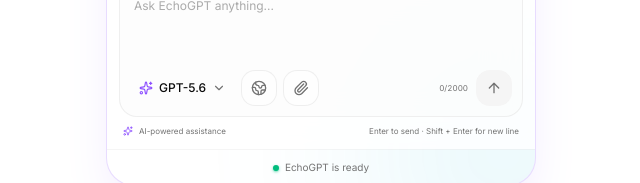
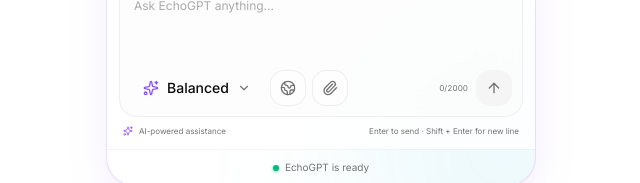
Before and after one commit to ahanafintesher/echogpt-frontend, a Next.js app: page /extension in a window 1280 px wide. Shown: the part 554-737 px from the top of the page, without its empty margins (319-959 px from the left). Built offline with nearby package versions, Linux system fonts and the light colour scheme.

Commit message:
production issue solved

```diff
--- a/src/app/components/chat/MessageInput.tsx
+++ b/src/app/components/chat/MessageInput.tsx
@@ -28,8 +28,7 @@
   TooltipTrigger,
 } from "@/components/ui/tooltip";
 
-import ModelSelector from "../extensions/ModelSelector";
-
+import ModelSelector, { type ChatModel } from "./ModelSelector";
 export interface Attachment {
   id: string;
   file: File;
--- a/src/app/components/chat/ModelSelector.tsx
+++ b/src/app/components/chat/ModelSelector.tsx
@@ -1,5 +1,6 @@
 "use client";
 
+import { useState } from "react";
 import { Check, ChevronDown, Sparkles } from "lucide-react";
 
 import { Button } from "@/components/ui/button";
@@ -12,51 +13,110 @@
   DropdownMenuTrigger,
 } from "@/components/ui/dropdown-menu";
 
-const models = [
+export type ChatModel =
+  | "gpt-5.6"
+  | "gpt-5.6-fast"
+  | "claude"
+  | "gemini";
+
+interface Model {
+  id: ChatModel;
+  name: string;
+  description: string;
+  iconClass: string;
+}
+
+const models: Model[] = [
   {
-    name: "EchoGPT Pro",
-    description: "Best for complex tasks",
+    id: "gpt-5.6",
+    name: "GPT-5.6",
+    description: "Advanced & balanced",
+    iconClass: "text-violet-500",
   },
   {
-    name: "EchoGPT Fast",
+    id: "gpt-5.6-fast",
+    name: "GPT-5.6 Fast",
     description: "Fast responses",
+    iconClass: "text-cyan-500",
   },
   {
-    name: "EchoGPT Creative",
-    description: "Writing and creative work",
+    id: "claude",
+    name: "Claude",
+    description: "Thoughtful & capable",
+    iconClass: "text-orange-500",
+  },
+  {
+    id: "gemini",
+    name: "Gemini",
+    description: "Multimodal AI",
+    iconClass: "text-blue-500",
   },
 ];
 
-export default function ModelSelector() {
+interface ModelSelectorProps {
+  value?: ChatModel;
+  onChange?: (model: ChatModel) => void;
+}
+
+export default function ModelSelector({
+  value,
+  onChange,
+}: ModelSelectorProps) {
+  const [internalModel, setInternalModel] =
+    useState<ChatModel>("gpt-5.6");
+
+  const selectedId = value ?? internalModel;
+
+  const selectedModel =
+    models.find((model) => model.id === selectedId) ?? models[0];
+
+  const handleSelect = (model: ChatModel) => {
+    setInternalModel(model);
+    onChange?.(model);
+  };
+
   return (
     <DropdownMenu>
       <DropdownMenuTrigger asChild>
         <Button
           variant="ghost"
-          className="h-9 gap-2 px-2 font-medium"
+          className="h-9 gap-2 rounded-xl px-3"
         >
-          <Sparkles className="size-4" />
-          <span>EchoGPT Pro</span>
-          <ChevronDown className="size-4 text-muted-foreground" />
+          <Sparkles
+            className={`size-4 ${selectedModel.iconClass}`}
+          />
+
+          <span className="hidden text-sm font-medium sm:inline">
+            {selectedModel.name}
+          </span>
+
+          <ChevronDown className="size-3.5 text-muted-foreground" />
         </Button>
       </DropdownMenuTrigger>
 
-      <DropdownMenuContent align="start" className="w-64">
-        <DropdownMenuLabel>
-          Select model
+      <DropdownMenuContent
+        align="start"
+        className="w-64 rounded-xl p-1"
+      >
+        <DropdownMenuLabel className="px-3 py-2 text-xs text-muted-foreground">
+          Select AI Model
         </DropdownMenuLabel>
 
         <DropdownMenuSeparator />
 
         {models.map((model) => (
           <DropdownMenuItem
-            key={model.name}
-            className="flex items-start gap-3 py-3"
+            key={model.id}
+            onClick={() => handleSelect(model.id)}
+            className="cursor-pointer rounded-lg p-3"
           >
-            <Sparkles className="mt-0.5 size-4" />
+            <div className="flex w-full items-center gap-3">
+              <Sparkles
+                className={`size-4 shrink-0 ${model.iconClass}`}
+              />
 
-            <div className="flex flex-1 flex-col">
-              <span className="font-medium">
+              <div className="flex min-w-0 flex-1 flex-col">
+                <span className="text-sm font-medium">
                   {model.name}
                 </span>
 
@@ -65,9 +125,10 @@
                 </span>
               </div>
 
-            {model.name === "EchoGPT Pro" && (
-              <Check className="size-4" />
+              {selectedId === model.id && (
+                <Check className="size-4 text-violet-500" />
               )}
+            </div>
           </DropdownMenuItem>
         ))}
       </DropdownMenuContent>
--- a/src/app/components/extensions/ModelSelector.tsx
+++ b/src/app/components/extensions/ModelSelector.tsx
@@ -5,12 +5,13 @@
   Brain,
   Check,
   ChevronDown,
+  Code2,
+  Globe2,
+  PenLine,
   Sparkles,
-  Zap,
 } from "lucide-react";
 
 import { Button } from "@/components/ui/button";
-
 import {
   DropdownMenu,
   DropdownMenuContent,
@@ -20,14 +21,15 @@
   DropdownMenuTrigger,
 } from "@/components/ui/dropdown-menu";
 
-export type ChatModel =
-  | "gpt-5.6"
-  | "gpt-5.6-fast"
-  | "claude"
-  | "gemini";
+export type ExtensionModel =
+  | "balanced"
+  | "reasoning"
+  | "code"
+  | "creative"
+  | "web";
 
 interface Model {
-  id: ChatModel;
+  id: ExtensionModel;
   name: string;
   description: string;
   icon: typeof Sparkles;
@@ -36,38 +38,45 @@
 
 const models: Model[] = [
   {
-    id: "gpt-5.6",
-    name: "GPT-5.6",
-    description: "Advanced & balanced",
+    id: "balanced",
+    name: "Balanced",
+    description: "Everyday AI assistance",
     icon: Sparkles,
     iconClass: "text-violet-500",
   },
   {
-    id: "gpt-5.6-fast",
-    name: "GPT-5.6 Fast",
-    description: "Fast responses",
-    icon: Zap,
+    id: "reasoning",
+    name: "Deep Thinking",
+    description: "Complex reasoning and analysis",
+    icon: Brain,
+    iconClass: "text-blue-500",
+  },
+  {
+    id: "code",
+    name: "Code",
+    description: "Programming and debugging",
+    icon: Code2,
     iconClass: "text-cyan-500",
   },
   {
-    id: "claude",
-    name: "Claude",
-    description: "Thoughtful & capable",
-    icon: Brain,
-    iconClass: "text-orange-500",
+    id: "creative",
+    name: "Creative",
+    description: "Writing and creative work",
+    icon: PenLine,
+    iconClass: "text-fuchsia-500",
   },
   {
-    id: "gemini",
-    name: "Gemini",
-    description: "Multimodal AI",
-    icon: Sparkles,
-    iconClass: "text-blue-500",
+    id: "web",
+    name: "Web",
+    description: "Search and web-aware answers",
+    icon: Globe2,
+    iconClass: "text-emerald-500",
   },
 ];
 
 interface ModelSelectorProps {
-  value?: ChatModel;
-  onChange?: (model: ChatModel) => void;
+  value?: ExtensionModel;
+  onChange?: (model: ExtensionModel) => void;
 }
 
 export default function ModelSelector({
@@ -75,73 +84,65 @@
   onChange,
 }: ModelSelectorProps) {
   const [internalModel, setInternalModel] =
-    useState<ChatModel>("gpt-5.6");
+    useState<ExtensionModel>("balanced");
 
   const selectedId = value ?? internalModel;
 
   const selectedModel =
-    models.find((model) => model.id === selectedId) ??
-    models[0];
+    models.find((model) => model.id === selectedId) ?? models[0];
 
-  const handleSelect = (model: ChatModel) => {
+  const SelectedIcon = selectedModel.icon;
+
+  const handleSelect = (model: ExtensionModel) => {
     setInternalModel(model);
     onChange?.(model);
   };
-
-  const SelectedIcon = selectedModel.icon;
 
   return (
     <DropdownMenu>
       <DropdownMenuTrigger asChild>
         <Button
-          type="button"
           variant="ghost"
-          size="sm"
-          className="h-8 max-w-[190px] gap-1.5 rounded-lg px-2 text-xs font-medium hover:bg-muted/70"
+          className="h-9 gap-2 rounded-xl px-3"
         >
           <SelectedIcon
-            className={`size-3.5 shrink-0 ${selectedModel.iconClass}`}
+            className={`size-4 ${selectedModel.iconClass}`}
           />
 
-          <span className="truncate">
+          <span className="text-sm font-medium">
             {selectedModel.name}
           </span>
 
-          <ChevronDown className="size-3.5 shrink-0 text-muted-foreground" />
+          <ChevronDown className="size-3.5 text-muted-foreground" />
         </Button>
       </DropdownMenuTrigger>
 
       <DropdownMenuContent
         align="start"
-        side="top"
-        sideOffset={8}
-        className="z-[100] w-64"
+        className="w-64 rounded-xl p-1"
       >
-        <DropdownMenuLabel>
-          Select AI model
+        <DropdownMenuLabel className="px-3 py-2 text-xs text-muted-foreground">
+          Select AI Model
         </DropdownMenuLabel>
 
         <DropdownMenuSeparator />
 
         {models.map((model) => {
           const Icon = model.icon;
-          const isSelected =
-            selectedModel.id === model.id;
 
           return (
             <DropdownMenuItem
               key={model.id}
-              onSelect={() =>
-                handleSelect(model.id)
-              }
-              className="flex cursor-pointer items-start gap-3 py-3"
+              onClick={() => handleSelect(model.id)}
+              className="cursor-pointer rounded-lg p-3"
             >
+              <div className="flex w-full items-center gap-3">
                 <Icon
-                className={`mt-0.5 size-4 shrink-0 ${model.iconClass}`}
+                  className={`size-4 shrink-0 ${model.iconClass}`}
                 />
 
                 <div className="flex min-w-0 flex-1 flex-col">
-                <span className="font-medium">
+                  <span className="text-sm font-medium">
                     {model.name}
                   </span>
 
@@ -150,9 +151,10 @@
                   </span>
                 </div>
 
-              {isSelected && (
-                <Check className="mt-0.5 size-4 shrink-0 text-violet-500" />
+                {selectedId === model.id && (
+                  <Check className="size-4 text-violet-500" />
                 )}
+              </div>
             </DropdownMenuItem>
           );
         })}
```
Also changed, not shown: src/app/not-found.tsx (added, +95 -0 lines). Lines whose indentation alone changed are shown as unchanged.
